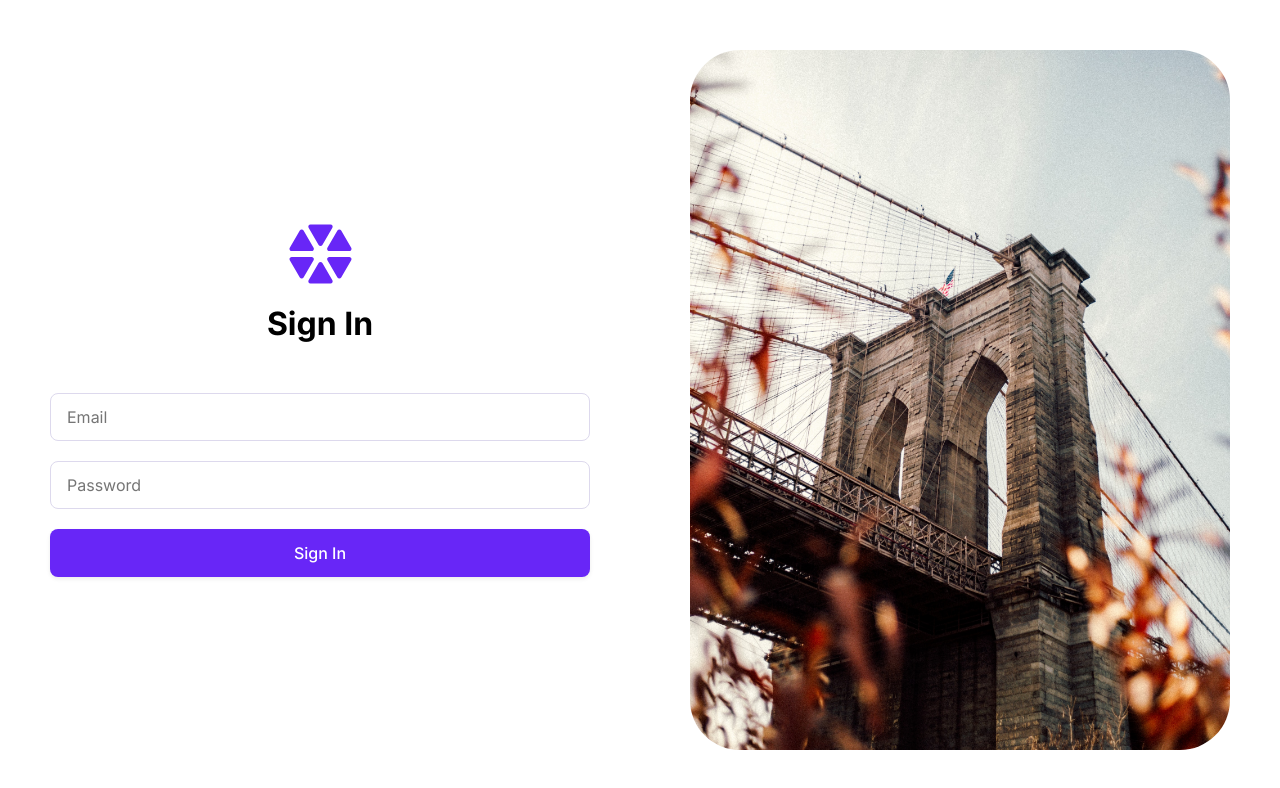
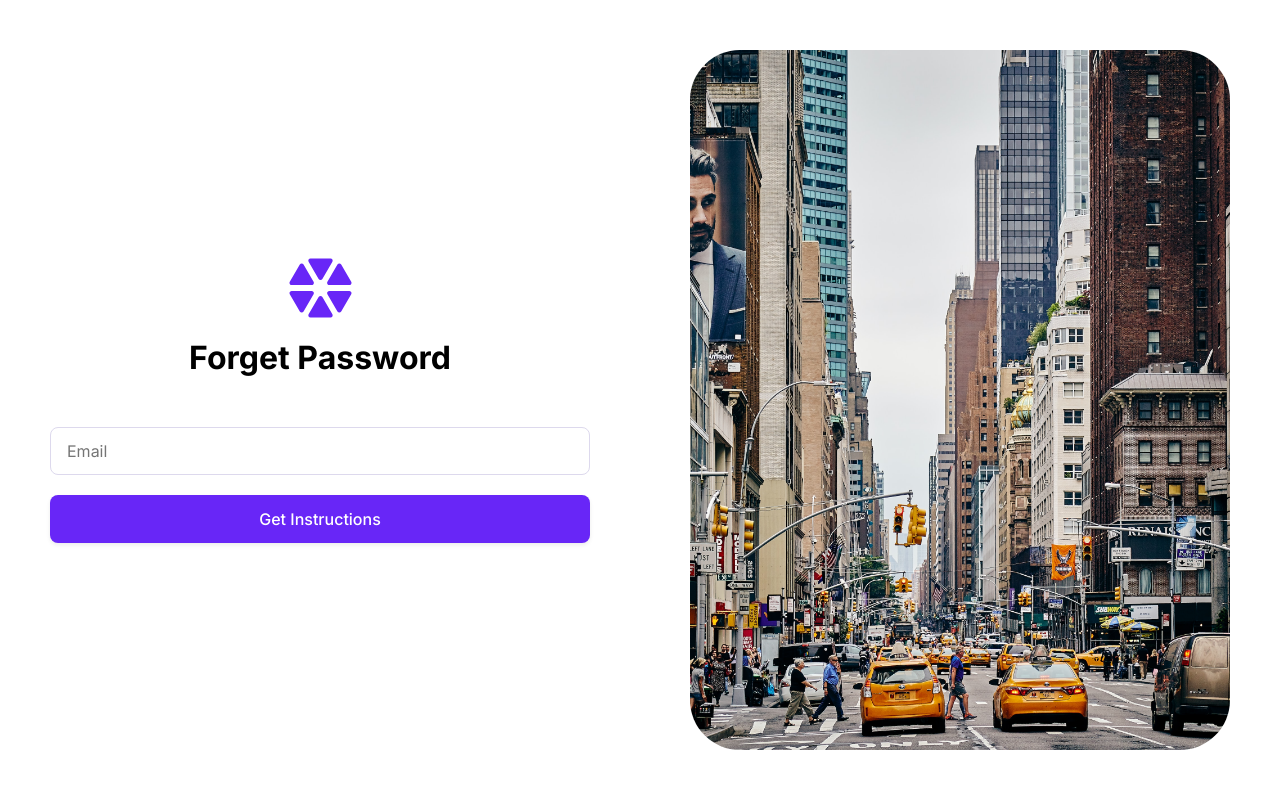
Before and after one commit to aliramazon/projectify-app-ui, a React (Create React App) app: page / in a window 1280 px wide. Shown: the top 788 px of the page. Built offline with nearby package versions, Linux system fonts and the light colour scheme.

Commit message:
Create Forget Password page for Admins

```diff
--- a/src/App.tsx
+++ b/src/App.tsx
@@ -1,7 +1,7 @@
-import { Signin } from "./pages";
+import { ForgetPassword } from "./pages";
 
 const App = () => {
-    return <Signin />;
+    return <ForgetPassword />;
 };
 
 export { App };
--- /dev/null
+++ b/src/pages/admin-auth/forget-password/ForgetPassword.css
@@ -0,0 +1,6 @@
+.forget-password {
+    width: 100%;
+    display: flex;
+    flex-direction: column;
+    gap: var(--space-20);
+}
--- /dev/null
+++ b/src/pages/admin-auth/forget-password/ForgetPassword.tsx
@@ -0,0 +1,44 @@
+import { useState } from "react";
+import { Button, Input } from "../../../design-system";
+import { AuthWrapper } from "../../components";
+import manhattanStreet from "../../../assets/images/manhattan-street.jpg";
+import "./ForgetPassword.css";
+
+const ForgetPassword = () => {
+    const [email, setEmail] = useState<string>("");
+
+    const handleOnChangeEmail = (value: string) => {
+        setEmail(value);
+    };
+
+    const getInstructions = (e: React.FormEvent<HTMLFormElement>) => {
+        e.preventDefault();
+        console.log(email);
+    };
+
+    return (
+        <AuthWrapper imageUrl={manhattanStreet} pageTitle="Forget Password">
+            <form className="forget-password" onSubmit={getInstructions}>
+                <Input
+                    type="email"
+                    placeholder="Email"
+                    value={email}
+                    onChange={handleOnChangeEmail}
+                    shape="rounded"
+                    size="lg"
+                />
+
+                <Button
+                    color="primary"
+                    size="lg"
+                    shape="rounded"
+                    className="forget-password__submit-button"
+                >
+                    Get Instructions
+                </Button>
+            </form>
+        </AuthWrapper>
+    );
+};
+
+export { ForgetPassword };
--- a/src/pages/index.ts
+++ b/src/pages/index.ts
@@ -1,2 +1,3 @@
 export * from "./admin-auth/sign-up/Signup";
 export * from "./admin-auth/sign-in/Signin";
+export * from "./admin-auth/forget-password/ForgetPassword";
```
Also changed, not shown: src/assets/images/manhattan-street.jpg (added).
